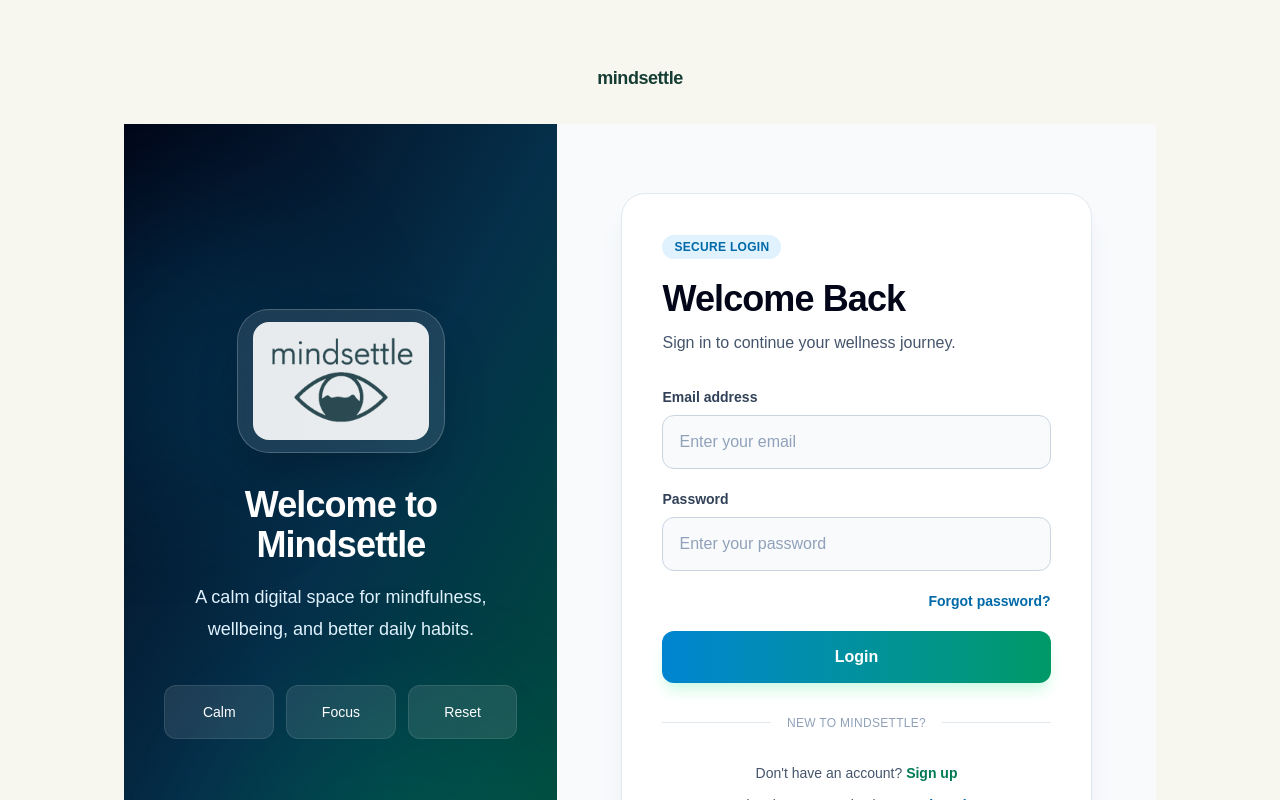
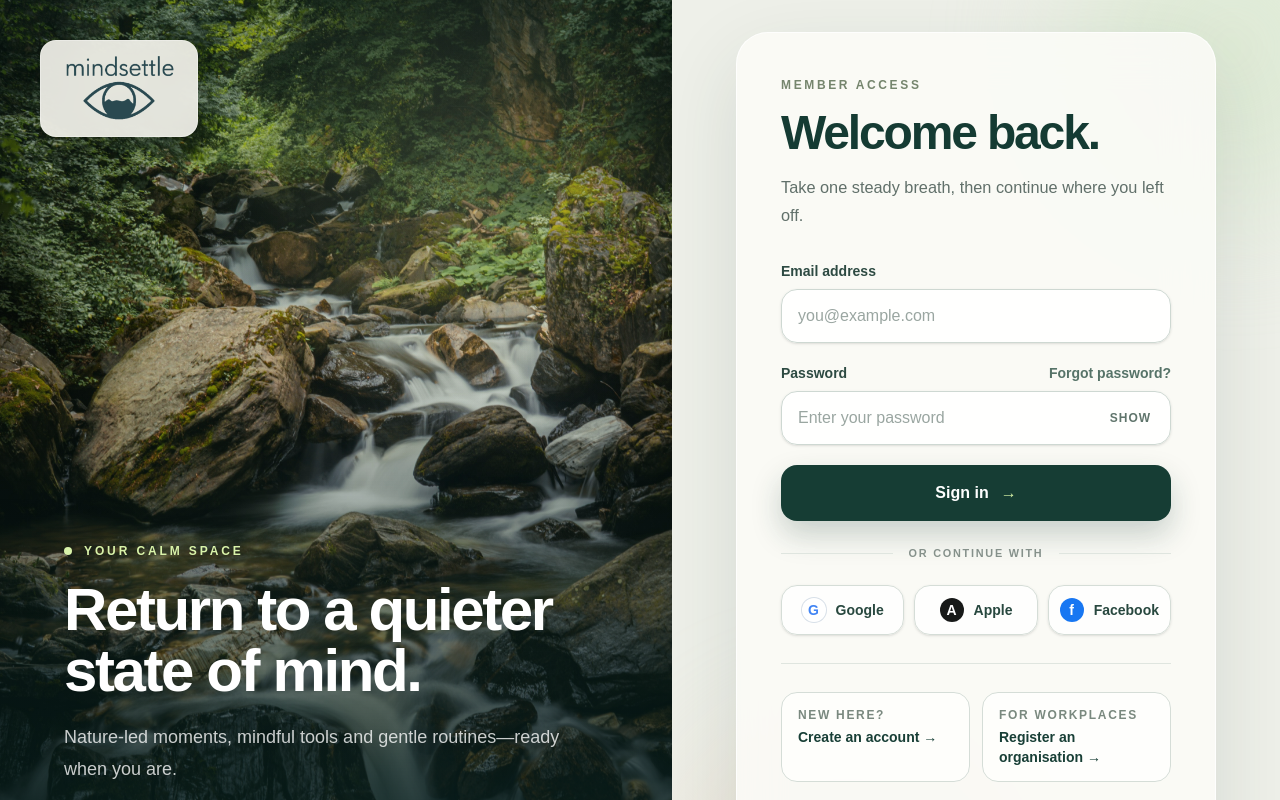
Before and after one commit to GAUTAM-DEV007/mindsettle, a Next.js app: page /login in a window 1280 px wide. Shown: the top 800 px of the page. Built offline with nearby package versions, Linux system fonts and the light colour scheme; no server answers.

Commit message:
new mode

```diff
--- a/app/(auth)/layout.js
+++ b/app/(auth)/layout.js
@@ -2,8 +2,11 @@ import Link from "next/link";
 
 export default function AuthLayout({ children }) {
   return (
-    <main className="flex flex-1 flex-col items-center justify-center px-6 py-16">
-      <Link href="/" className="mb-8 text-lg font-semibold tracking-tight">
+    <main className="auth-shell flex flex-1 flex-col items-center justify-center px-6 py-16">
+      <Link
+        href="/"
+        className="auth-home-link mb-8 text-lg font-semibold tracking-tight"
+      >
         mindsettle
       </Link>
       {children}
--- a/app/(auth)/login/page.js
+++ b/app/(auth)/login/page.js
@@ -5,6 +5,7 @@ import Link from "next/link";
 import { useState } from "react";
 import { useRouter } from "next/navigation";
 import { createClient } from "@/lib/supabase/client";
+import SocialAuthButtons from "@/components/auth/SocialAuthButtons";
 
 export default function LoginPage() {
   const router = useRouter();
@@ -16,9 +17,12 @@ export default function LoginPage() {
   });
   const [error, setError] = useState(null);
   const [isSubmitting, setIsSubmitting] = useState(false);
+  const [showPassword, setShowPassword] = useState(false);
 
   const handleChange = (event) => {
     const { name, value } = event.target;
+
+    if (error) setError(null);
 
     setFormData((current) => ({
       ...current,
@@ -56,119 +60,165 @@ export default function LoginPage() {
   };
 
   return (
-    <main className="grid min-h-screen bg-slate-50 lg:grid-cols-[42%_58%]">
-      <section className="relative hidden overflow-hidden bg-gradient-to-br from-slate-950 via-sky-950 to-emerald-900 px-10 text-white lg:flex lg:items-center lg:justify-center">
-        <div className="absolute -left-24 top-20 h-72 w-72 rounded-full bg-sky-400/10 blur-3xl" />
-        <div className="absolute -bottom-24 right-0 h-80 w-80 rounded-full bg-emerald-400/10 blur-3xl" />
+    <div className="login-experience grid min-h-dvh overflow-hidden bg-[#eef0e9] lg:grid-cols-[minmax(0,1.05fr)_minmax(31rem,.95fr)]">
+      <section className="relative hidden min-h-dvh overflow-hidden text-white lg:flex lg:flex-col lg:justify-between">
+        <Image
+          src="/hero-forest-stream.jpg"
+          alt="Water flowing through a quiet forest stream"
+          fill
+          priority
+          sizes="(min-width: 1024px) 55vw, 0vw"
+          className="login-nature-image object-cover"
+        />
+        <div className="absolute inset-0 bg-[linear-gradient(180deg,rgba(9,38,35,.34)_0%,rgba(8,39,34,.12)_36%,rgba(7,31,29,.88)_100%)]" />
+        <div className="absolute inset-0 bg-[radial-gradient(circle_at_70%_20%,rgba(222,241,189,.18),transparent_32%)]" />
 
-        <div className="relative z-10 max-w-md text-center">
-          <div className="mx-auto flex h-36 w-52 items-center justify-center rounded-[2rem] border border-white/20 bg-white/10 shadow-2xl backdrop-blur-md">
+        <Link
+          href="/"
+          aria-label="Mindsettle home"
+          className="relative z-10 m-10 flex w-fit items-center rounded-2xl border border-white/30 bg-[#f8f7f0]/90 px-5 py-3 shadow-xl shadow-black/10 backdrop-blur-md transition hover:bg-white"
+        >
           <Image
             src="/logo-full.png"
-              alt="Mindsettle logo"
-              width={176}
-              height={108}
-              priority
-              className="rounded-2xl bg-white/90 p-3 object-contain"
+            alt="Mindsettle"
+            width={138}
+            height={84}
+            className="h-auto w-[7.25rem] object-contain"
           />
-          </div>
+        </Link>
 
-          <h1 className="mt-8 text-4xl font-bold tracking-tight">
-            Welcome to Mindsettle
+        <div className="relative z-10 max-w-2xl px-10 pb-12 xl:px-16 xl:pb-16">
+          <p className="flex items-center gap-3 text-xs font-bold uppercase tracking-[.24em] text-[#d9f3aa]">
+            <span className="h-2 w-2 rounded-full bg-[#d9f3aa]" />
+            Your calm space
+          </p>
+          <h1 className="mt-5 max-w-xl text-5xl font-semibold leading-[1.02] tracking-[-.04em] xl:text-6xl">
+            Return to a quieter state of mind.
           </h1>
-
-          <p className="mt-4 text-lg leading-8 text-sky-100">
-            A calm digital space for mindfulness, wellbeing, and better daily
-            habits.
+          <p className="mt-5 max-w-lg text-lg leading-8 text-white/78">
+            Nature-led moments, mindful tools and gentle routines—ready when
+            you are.
           </p>
 
-          <div className="mt-10 grid grid-cols-3 gap-3 text-sm">
-            <div className="rounded-xl border border-white/10 bg-white/10 p-4 backdrop-blur">
-              Calm
-            </div>
-            <div className="rounded-xl border border-white/10 bg-white/10 p-4 backdrop-blur">
-              Focus
-            </div>
-            <div className="rounded-xl border border-white/10 bg-white/10 p-4 backdrop-blur">
-              Reset
-            </div>
+          <div className="mt-9 flex flex-wrap gap-3 text-sm font-medium text-white/90">
+            <span className="rounded-full border border-white/25 bg-white/10 px-4 py-2 backdrop-blur-md">
+              Curated calm
+            </span>
+            <span className="rounded-full border border-white/25 bg-white/10 px-4 py-2 backdrop-blur-md">
+              Personal library
+            </span>
+            <span className="rounded-full border border-white/25 bg-white/10 px-4 py-2 backdrop-blur-md">
+              Mindful moments
+            </span>
           </div>
         </div>
       </section>
 
-      <section className="flex items-center justify-center px-6 py-12 sm:px-10 lg:px-16">
-        <div className="w-full max-w-lg">
-          <div className="rounded-3xl border border-slate-200 bg-white p-8 shadow-xl shadow-slate-200/60 sm:p-10">
-            <div>
-              <span className="inline-flex rounded-full bg-sky-100 px-3 py-1 text-xs font-semibold uppercase tracking-wide text-sky-700">
-                Secure login
-              </span>
+      <section className="relative flex min-h-dvh items-center justify-center overflow-hidden px-5 py-8 sm:px-10 lg:px-12 xl:px-16">
+        <div className="pointer-events-none absolute -right-28 -top-28 h-80 w-80 rounded-full bg-[#d9e8cf]/70 blur-3xl" />
+        <div className="pointer-events-none absolute -bottom-32 left-4 h-80 w-80 rounded-full bg-[#e9d8c5]/55 blur-3xl" />
 
-              <h2 className="mt-5 text-4xl font-bold tracking-tight text-slate-950">
-                Welcome Back
+        <div className="relative z-10 w-full max-w-[33rem]">
+          <div className="mb-7 flex items-center justify-between lg:hidden">
+            <Link href="/" aria-label="Mindsettle home">
+              <Image
+                src="/logo-full.png"
+                alt="Mindsettle"
+                width={126}
+                height={76}
+                priority
+                className="h-auto w-24 object-contain"
+              />
+            </Link>
+            <Link
+              href="/"
+              className="text-sm font-semibold text-[#52645e] transition hover:text-[#163d34]"
+            >
+              Back home
+            </Link>
+          </div>
+
+          <div className="rounded-[2rem] border border-white/80 bg-[#fbfbf7]/90 p-6 shadow-[0_28px_80px_rgba(32,59,51,.12)] backdrop-blur-xl sm:p-9 xl:p-11">
+            <p className="text-xs font-bold uppercase tracking-[.22em] text-[#75856d]">
+              Member access
+            </p>
+            <h2 className="mt-4 text-[2.65rem] font-semibold leading-none tracking-[-.045em] text-[#153b33] sm:text-5xl">
+              Welcome back.
             </h2>
-
-              <p className="mt-3 text-base text-slate-600">
-                Sign in to continue your wellness journey.
+            <p className="mt-4 max-w-md text-[1.02rem] leading-7 text-[#61706a]">
+              Take one steady breath, then continue where you left off.
             </p>
-            </div>
 
             <form onSubmit={handleSubmit} className="mt-8 space-y-5">
               <div>
                 <label
                   htmlFor="email"
-                  className="mb-2 block text-sm font-semibold text-slate-700"
+                  className="mb-2 block text-sm font-semibold text-[#2d4a42]"
                 >
                   Email address
                 </label>
-
                 <input
                   id="email"
                   name="email"
                   type="email"
+                  inputMode="email"
+                  autoCapitalize="none"
                   autoComplete="email"
+                  spellCheck={false}
                   maxLength={320}
                   value={formData.email}
                   onChange={handleChange}
-                  placeholder="Enter your email"
+                  placeholder="you@example.com"
                   required
-                  className="w-full rounded-xl border border-slate-300 bg-slate-50 px-4 py-3.5 text-slate-950 outline-none transition placeholder:text-slate-400 focus:border-sky-500 focus:bg-white focus:ring-4 focus:ring-sky-100"
+                  className="w-full rounded-2xl border border-[#ced8d2] bg-white/85 px-4 py-3.5 text-[#173e35] shadow-sm outline-none transition placeholder:text-[#9aa6a1] hover:border-[#aebfb7] focus:border-[#58796d] focus:bg-white focus:ring-4 focus:ring-[#dce8e1]"
                 />
               </div>
 
               <div>
+                <div className="mb-2 flex items-center justify-between gap-4">
                   <label
                     htmlFor="password"
-                  className="mb-2 block text-sm font-semibold text-slate-700"
+                    className="block text-sm font-semibold text-[#2d4a42]"
                   >
                     Password
                   </label>
+                  <Link
+                    href="/forgot-password"
+                    className="text-sm font-semibold text-[#567368] underline-offset-4 transition hover:text-[#163d34] hover:underline"
+                  >
+                    Forgot password?
+                  </Link>
+                </div>
 
+                <div className="relative">
                   <input
                     id="password"
                     name="password"
-                  type="password"
+                    type={showPassword ? "text" : "password"}
                     autoComplete="current-password"
                     maxLength={128}
                     value={formData.password}
                     onChange={handleChange}
                     placeholder="Enter your password"
                     required
-                  className="w-full rounded-xl border border-slate-300 bg-slate-50 px-4 py-3.5 text-slate-950 outline-none transition placeholder:text-slate-400 focus:border-emerald-500 focus:bg-white focus:ring-4 focus:ring-emerald-100"
+                    className="w-full rounded-2xl border border-[#ced8d2] bg-white/85 px-4 py-3.5 pr-20 text-[#173e35] shadow-sm outline-none transition placeholder:text-[#9aa6a1] hover:border-[#aebfb7] focus:border-[#58796d] focus:bg-white focus:ring-4 focus:ring-[#dce8e1]"
                   />
+                  <button
+                    type="button"
+                    onClick={() => setShowPassword((current) => !current)}
+                    className="absolute inset-y-1 right-1 rounded-xl px-4 text-xs font-bold uppercase tracking-[.08em] text-[#60756c] transition hover:bg-[#eef2ed] hover:text-[#163d34] focus-visible:outline-none focus-visible:ring-2 focus-visible:ring-[#6e8e82]"
+                    aria-label={showPassword ? "Hide password" : "Show password"}
+                  >
+                    {showPassword ? "Hide" : "Show"}
+                  </button>
                 </div>
-
-              <div className="flex justify-end">
-                <Link
-                  href="/forgot-password"
-                  className="text-sm font-semibold text-sky-700 transition hover:text-sky-900"
-                >
-                  Forgot password?
-                </Link>
               </div>
 
               {error && (
-                <p className="rounded-lg bg-red-50 px-3 py-2 text-sm text-red-700">
+                <p
+                  role="alert"
+                  className="rounded-2xl border border-[#efccc5] bg-[#fff1ed] px-4 py-3 text-sm leading-6 text-[#8a3d32]"
+                >
                   {error}
                 </p>
               )}
@@ -176,44 +226,71 @@ export default function LoginPage() {
               <button
                 type="submit"
                 disabled={isSubmitting}
-                className="w-full rounded-xl bg-gradient-to-r from-sky-600 to-emerald-600 px-5 py-3.5 font-semibold text-white shadow-lg shadow-emerald-100 transition hover:-translate-y-0.5 hover:from-sky-700 hover:to-emerald-700 disabled:cursor-not-allowed disabled:opacity-60 disabled:hover:translate-y-0"
+                className="group flex w-full items-center justify-center gap-3 rounded-2xl bg-[#163d34] px-5 py-4 font-semibold text-white shadow-[0_14px_30px_rgba(22,61,52,.22)] transition hover:-translate-y-0.5 hover:bg-[#214d43] hover:shadow-[0_18px_34px_rgba(22,61,52,.26)] focus-visible:outline-none focus-visible:ring-4 focus-visible:ring-[#bbcf9a] disabled:cursor-not-allowed disabled:opacity-60 disabled:hover:translate-y-0"
               >
-                {isSubmitting ? "Signing in..." : "Login"}
+                <span>{isSubmitting ? "Signing you in…" : "Sign in"}</span>
+                {!isSubmitting && (
+                  <span
+                    aria-hidden="true"
+                    className="text-[#d6f2a7] transition-transform group-hover:translate-x-1"
+                  >
+                    →
+                  </span>
+                )}
               </button>
             </form>
 
-            <div className="my-8 flex items-center gap-4">
-              <div className="h-px flex-1 bg-slate-200" />
-              <span className="text-xs font-medium uppercase tracking-wide text-slate-400">
-                New to Mindsettle?
+            <div className="my-6 flex items-center gap-4">
+              <div className="h-px flex-1 bg-[#dfe5df]" />
+              <span className="text-[.68rem] font-bold uppercase tracking-[.16em] text-[#86918b]">
+                Or continue with
               </span>
-              <div className="h-px flex-1 bg-slate-200" />
+              <div className="h-px flex-1 bg-[#dfe5df]" />
             </div>
 
-            <div className="space-y-3 text-center text-sm text-slate-600">
-              <p>
-                Don&apos;t have an account?{" "}
+            <SocialAuthButtons />
+
+            <div className="my-7 h-px bg-[#dfe5df]" />
+
+            <div className="grid gap-3 sm:grid-cols-2">
               <Link
                 href="/signup"
-                  className="font-semibold text-emerald-700 hover:text-emerald-900"
+                className="rounded-2xl border border-[#d5ddd7] bg-white/65 px-4 py-3.5 transition hover:-translate-y-0.5 hover:border-[#9faf9f] hover:bg-white"
               >
-                  Sign up
+                <span className="block text-xs font-bold uppercase tracking-[.14em] text-[#7a897f]">
+                  New here?
+                </span>
+                <span className="mt-1 block text-sm font-semibold text-[#183f36]">
+                  Create an account →
+                </span>
               </Link>
-              </p>
-
-              <p>
-                Registering an organisation?{" "}
               <Link
                 href="/organisation-register"
-                  className="font-semibold text-sky-700 hover:text-sky-900"
+                className="rounded-2xl border border-[#d5ddd7] bg-white/65 px-4 py-3.5 transition hover:-translate-y-0.5 hover:border-[#9faf9f] hover:bg-white"
               >
-                  Register here
+                <span className="block text-xs font-bold uppercase tracking-[.14em] text-[#7a897f]">
+                  For workplaces
+                </span>
+                <span className="mt-1 block text-sm font-semibold text-[#183f36]">
+                  Register an organisation →
+                </span>
               </Link>
+            </div>
+
+            <p className="mt-6 text-center text-xs leading-5 text-[#839089]">
+              By continuing, you agree to our{" "}
+              <Link href="/terms" className="underline underline-offset-2 hover:text-[#163d34]">
+                Terms of Use
+              </Link>{" "}
+              and acknowledge our{" "}
+              <Link href="/privacy" className="underline underline-offset-2 hover:text-[#163d34]">
+                Privacy Policy
+              </Link>
+              .
             </p>
           </div>
         </div>
+      </section>
     </div>
-      </section>
-    </main>
   );
 }
--- a/app/globals.css
+++ b/app/globals.css
@@ -22,6 +22,26 @@ body {
 html { scroll-behavior: smooth; }
 ::selection { background: #d7f2ad; color: #12372f; }
 .eyebrow { color: #65805d; font-size: .75rem; font-weight: 700; letter-spacing: .2em; text-transform: uppercase; }
+
+.auth-shell:has(.login-experience) {
+  display: block;
+  padding: 0;
+}
+
+.auth-shell:has(.login-experience) > .auth-home-link {
+  display: none;
+}
+
+.login-nature-image {
+  animation: login-nature-drift 20s ease-in-out infinite alternate;
+  transform: scale(1.035);
+}
+
+@keyframes login-nature-drift {
+  from { transform: scale(1.035) translate3d(-.4%, -.2%, 0); }
+  to { transform: scale(1.085) translate3d(.7%, .35%, 0); }
+}
+
 @media (prefers-reduced-motion: reduce) {
   html { scroll-behavior: auto; }
   *, *::before, *::after { animation-duration: .01ms !important; animation-iteration-count: 1 !important; transition-duration: .01ms !important; }
--- /dev/null
+++ b/components/auth/SocialAuthButtons.js
@@ -0,0 +1,92 @@
+"use client";
+
+import { useState } from "react";
+import { createClient } from "@/lib/supabase/client";
+
+const PROVIDERS = [
+  {
+    id: "google",
+    label: "Google",
+    mark: "G",
+    markClassName: "bg-white text-[#4285f4] ring-1 ring-[#d8e0e8]",
+  },
+  {
+    id: "apple",
+    label: "Apple",
+    mark: "A",
+    markClassName: "bg-[#171918] text-white",
+  },
+  {
+    id: "facebook",
+    label: "Facebook",
+    mark: "f",
+    markClassName: "bg-[#1877f2] text-white",
+  },
+];
+
+export default function SocialAuthButtons({ intent = "signin" }) {
+  const [supabase] = useState(() => createClient());
+  const [pendingProvider, setPendingProvider] = useState(null);
+  const [error, setError] = useState(null);
+
+  async function handleSocialAuth(provider) {
+    setError(null);
+    setPendingProvider(provider.id);
+
+    const redirectTo = `${window.location.origin}/auth/callback?redirectTo=/post-login`;
+    const { error: authError } = await supabase.auth.signInWithOAuth({
+      provider: provider.id,
+      options: { redirectTo },
+    });
+
+    if (authError) {
+      setPendingProvider(null);
+      const providerDisabled = /provider.*not.*enabled/i.test(
+        authError.message || ""
+      );
+      setError(
+        providerDisabled
+          ? `${provider.label} access is being prepared. Please use email for now.`
+          : `We could not continue with ${provider.label}. Please try again.`
+      );
+    }
+  }
+
+  return (
+    <div>
+      <div className="grid gap-2.5 sm:grid-cols-3">
+        {PROVIDERS.map((provider) => {
+          const isPending = pendingProvider === provider.id;
+
+          return (
+            <button
+              key={provider.id}
+              type="button"
+              onClick={() => handleSocialAuth(provider)}
+              disabled={pendingProvider !== null}
+              aria-label={`${intent === "signup" ? "Sign up" : "Sign in"} with ${provider.label}`}
+              className="flex min-h-12 items-center justify-center gap-2.5 rounded-2xl border border-[#d5ddd7] bg-white/75 px-3 py-3 text-sm font-semibold text-[#28483f] shadow-sm transition hover:-translate-y-0.5 hover:border-[#9eafa7] hover:bg-white hover:shadow-md focus-visible:outline-none focus-visible:ring-4 focus-visible:ring-[#dce8e1] disabled:cursor-not-allowed disabled:opacity-55 disabled:hover:translate-y-0"
+            >
+              <span
+                aria-hidden="true"
+                className={`flex h-6 w-6 shrink-0 items-center justify-center rounded-full text-sm font-bold ${provider.markClassName}`}
+              >
+                {provider.mark}
+              </span>
+              <span>{isPending ? "Opening…" : provider.label}</span>
+            </button>
+          );
+        })}
+      </div>
+
+      {error && (
+        <p
+          role="alert"
+          className="mt-3 rounded-2xl border border-[#efccc5] bg-[#fff1ed] px-4 py-3 text-sm leading-6 text-[#8a3d32]"
+        >
+          {error}
+        </p>
+      )}
+    </div>
+  );
+}
```
Also changed, not shown: app/(auth)/signup/page.js (+11 -0 lines). Lines whose indentation alone changed are shown as unchanged.
